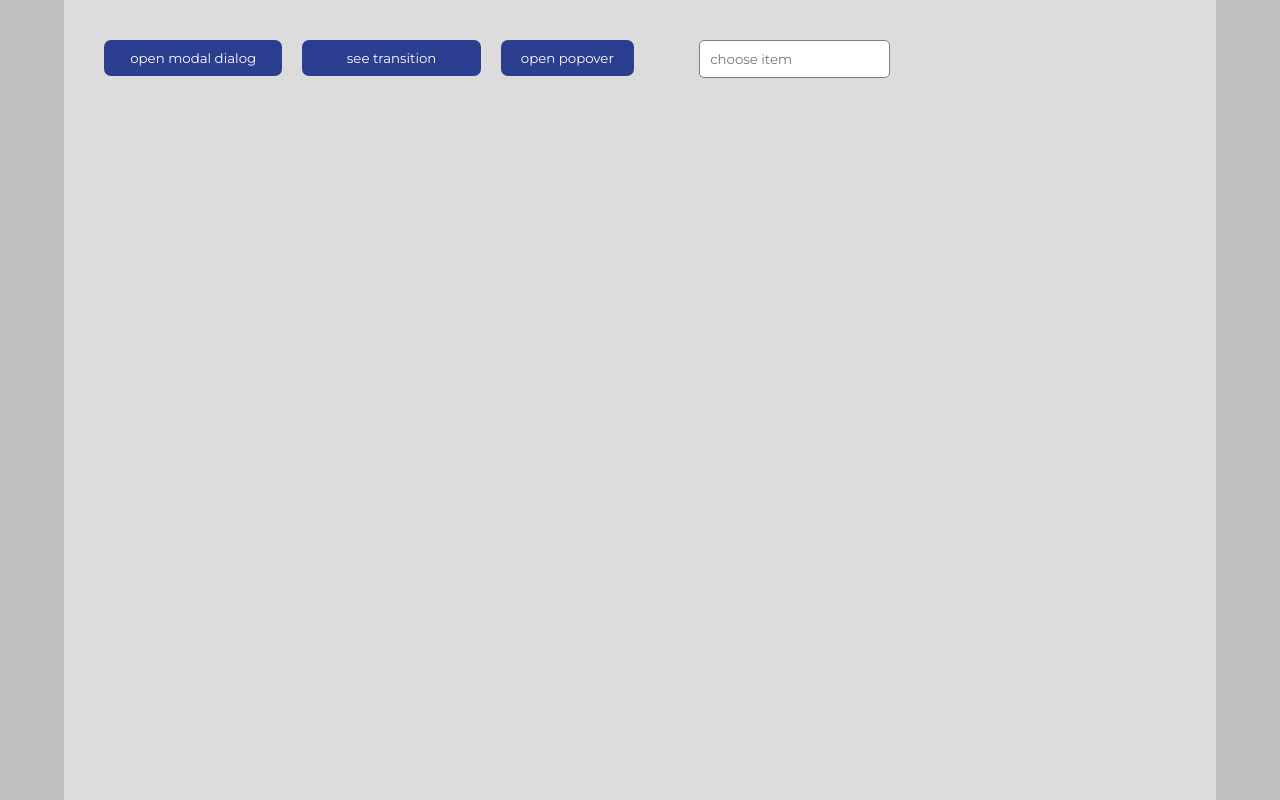
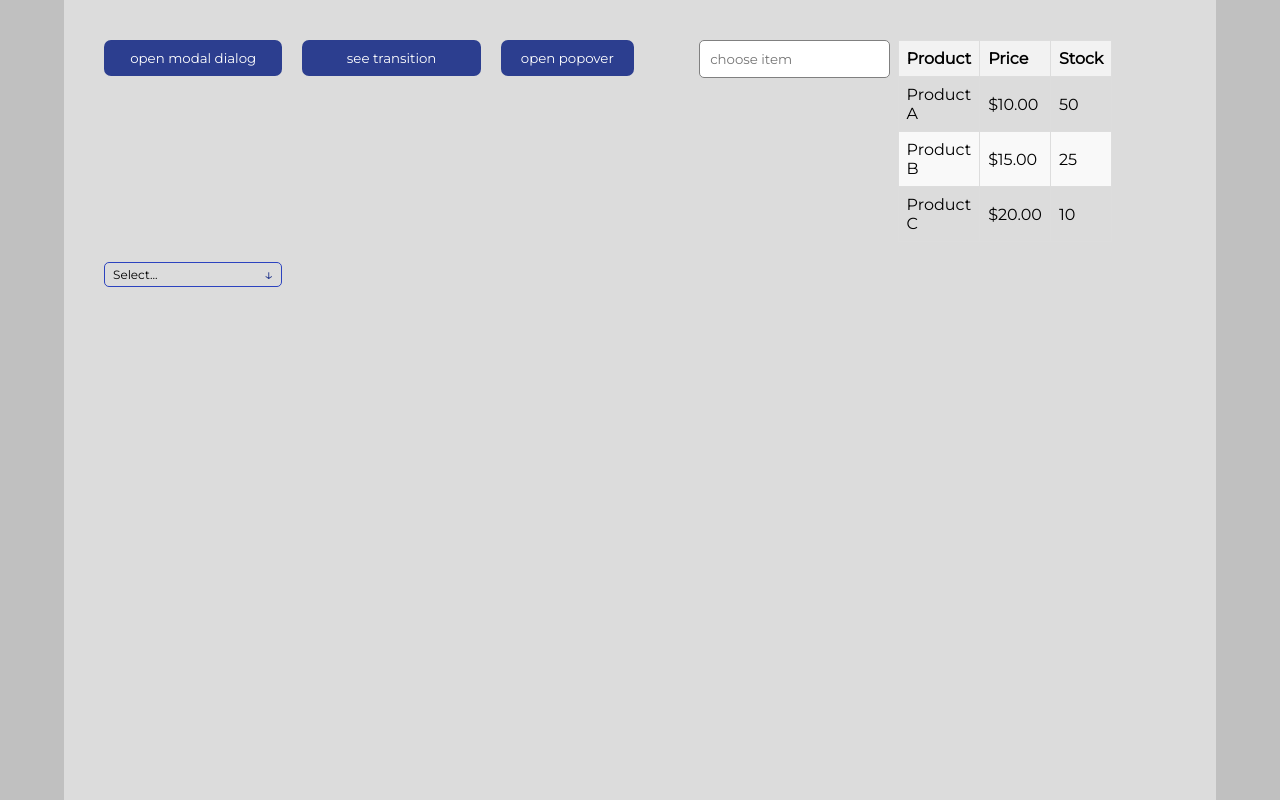
Before and after one commit to dianaZhusubalieva/boring_lib, a React (Create React App) app: page /components in a window 1280 px wide. Built offline with nearby package versions, Linux system fonts and the light colour scheme.

Commit message:
add basic select

```diff
--- a/package.json
+++ b/package.json
@@ -10,6 +10,7 @@
     "@types/node": "^18.16.0",
     "@types/react": "^18.0.38",
     "@types/react-dom": "^18.0.11",
+    "clsx": "^1.2.1",
     "react": "^18.2.0",
     "react-dom": "^18.2.0",
     "react-router-dom": "^6.10.0",
--- a/src/components/selects/multipleSelect/MultipleSelect.tsx
+++ b/src/components/selects/multiSelect/MultiSelect.tsx
@@ -8,8 +8,8 @@ interface Option {
 interface Props {
   options: Option[];
 }
-const MultipleSelect: React.FC<Props> = ({ options }) => {
+const MultiSelect: React.FC<Props> = ({ options }) => {
   return <div></div>;
 };
 
-export default MultipleSelect;
+export default MultiSelect;
--- a/src/components/selects/search-select/SearchSelect.tsx
+++ b/src/components/selects/search-select/SearchSelect.tsx
@@ -1,4 +1,4 @@
-import React, { ChangeEvent, useState } from "react";
+import React, { ChangeEvent, memo, useState } from "react";
 import "components/selects/search-select/styles.scss";
 import SelectPopover from "components/selects/search-select/SelectPopover";
 
@@ -29,7 +29,8 @@ interface Props {
   value: string | number | readonly string[] | undefined | null;
 }
 
-const SearchSelect = ({ value, options, onChange, placeholder }: Props) => {
+const SearchSelect = memo(
+  ({ value, options, onChange, placeholder }: Props) => {
     const findLabelByValue = (value: any) =>
       options.find((item) => item.value === value)?.label;
 
@@ -59,7 +60,8 @@ const SearchSelect = ({ value, options, onChange, placeholder }: Props) => {
           setIsOpen={setIsOpen}
           content={
             <div className={"select-popover"}>
-            {filteredOptions.length?  filteredOptions.map((item, i) => (
+              {filteredOptions.length
+                ? filteredOptions.map((item, i) => (
                     <span
                       className={"select-popover__item"}
                       key={i}
@@ -69,7 +71,8 @@ const SearchSelect = ({ value, options, onChange, placeholder }: Props) => {
                     >
                       {item.label}
                     </span>
-            )) : "no results..."}
+                  ))
+                : "no results..."}
             </div>
           }
         >
@@ -82,6 +85,7 @@ const SearchSelect = ({ value, options, onChange, placeholder }: Props) => {
         </SelectPopover>
       </>
     );
-};
+  }
+);
 
 export default SearchSelect;
--- /dev/null
+++ b/src/components/selects/select/Select.tsx
@@ -0,0 +1,65 @@
+import React, { memo, useState } from "react";
+import SelectPopover from "components/selects/search-select/SelectPopover";
+import "./styles.scss";
+import clsx from "clsx";
+
+interface Option {
+  label: string;
+  value: any;
+}
+
+interface Props {
+  options: Option[];
+  onChange: (v: any) => void;
+  placeholder?: string;
+  value: string | number | readonly string[] | undefined | null;
+}
+
+const Select = memo(
+  ({ value, options, onChange, placeholder = "Select..." }: Props) => {
+    const findLabelByValue = (value: any) =>
+      options.find((item) => item.value === value)?.label;
+
+    const [isOpen, setIsOpen] = useState(false);
+
+    const handleOptionClick = (selection: any) => {
+      onChange(selection);
+      setIsOpen(false);
+    };
+
+    return (
+      <>
+        <SelectPopover
+          isOpen={isOpen}
+          setIsOpen={setIsOpen}
+          content={
+            <div className={"select-popover"}>
+              {options.map((item, i) => (
+                <span
+                  className={"select-popover__item"}
+                  key={i}
+                  onClick={() => {
+                    handleOptionClick(item.value);
+                  }}
+                >
+                  {item.label}
+                </span>
+              ))}
+            </div>
+          }
+        >
+          <div
+            className={clsx("custom-select", { "custom-select__open": isOpen })}
+          >
+            <div className={"select-placeholder"}>
+              {findLabelByValue(value) || placeholder}
+            </div>
+            <span className={"select-arrow"}>↓</span>
+          </div>
+        </SelectPopover>
+      </>
+    );
+  }
+);
+
+export default Select;
--- /dev/null
+++ b/src/components/selects/select/styles.scss
@@ -0,0 +1,26 @@
+.custom-select{
+  height: 25px;
+  min-width: 50px;
+  width: 100%;
+  border: 1px solid #2c43bf;
+  border-radius: 5px;
+  display: flex;
+  justify-content: space-between;
+  padding: 2px 8px;
+  .select-placeholder{
+    font-size: 12px;
+    display: flex;
+    align-items: center;
+  }
+  .select-arrow{
+    transition: 300ms ease-in-out;
+    color: #2c3e8f;
+
+  }
+  &__open{
+    .select-arrow{
+      rotate: 180deg;
+    }
+
+  }
+}
--- /dev/null
+++ b/src/components/table/Table.tsx
@@ -0,0 +1,37 @@
+import React from "react";
+import "./styles.scss";
+
+const Table = () => {
+  return (
+    <div>
+      <table className="table">
+        <thead>
+          <tr>
+            <th>Product</th>
+            <th>Price</th>
+            <th>Stock</th>
+          </tr>
+        </thead>
+        <tbody>
+          <tr>
+            <td>Product A</td>
+            <td>$10.00</td>
+            <td>50</td>
+          </tr>
+          <tr>
+            <td>Product B</td>
+            <td>$15.00</td>
+            <td>25</td>
+          </tr>
+          <tr>
+            <td>Product C</td>
+            <td>$20.00</td>
+            <td>10</td>
+          </tr>
+        </tbody>
+      </table>
+    </div>
+  );
+};
+
+export default Table;
--- /dev/null
+++ b/src/components/table/styles.scss
@@ -0,0 +1,22 @@
+.table {
+  border-collapse: collapse;
+  width: 100%;
+  max-width: 800px;
+  margin: 0 auto;
+}
+
+.table th,
+.table td {
+  border: 1px solid #ddd;
+  padding: 8px;
+  text-align: left;
+}
+
+.table th {
+  background-color: #f2f2f2;
+  font-weight: bold;
+}
+
+.table tbody tr:nth-child(even) {
+  background-color: #f9f9f9;
+}
--- a/src/layouts/components/Components.tsx
+++ b/src/layouts/components/Components.tsx
@@ -6,6 +6,8 @@ import Popover from "../../components/popover/Popover";
 import SearchSelect, {
   mockSelectOptions,
 } from "../../components/selects/search-select/SearchSelect";
+import Table from "components/table/Table";
+import Select from "components/selects/select/Select";
 
 const CornerDialog = ({ open }: any) => {
   return (
@@ -27,6 +29,7 @@ const Components = () => {
   const [isPopoverOpen, setIsPopoverOpen] = useState(false);
   ///search-select
   const [selectedItemValue, setSelectedItemValue] = useState(null);
+  const [basicSelectValue, setBasicSelectValue] = useState(null);
 
   return (
     <div className={"components-wrapper"}>
@@ -61,9 +64,21 @@ const Components = () => {
             }))}
             value={selectedItemValue}
           />
+
+          <Table />
+
+          <Select
+            options={mockSelectOptions.map(({ id, subject }) => ({
+              label: subject,
+              value: id,
+            }))}
+            onChange={(selection) => {
+              setBasicSelectValue(selection);
+            }}
+            value={basicSelectValue}
+          />
         </div>
 
-        {/*/////////////////////////////////////////*/}
         <MyTransition in={checkTransition}>
           <div
             style={{ background: "blue", width: "100px", height: "50px" }}
```
Also changed, not shown: src/icons/arrow-down-339-svgrepo-com.svg (added), src/todo.txt (added), 1 other file (tests, documents, lock files or other folders). Lines whose indentation alone changed are shown as unchanged.
